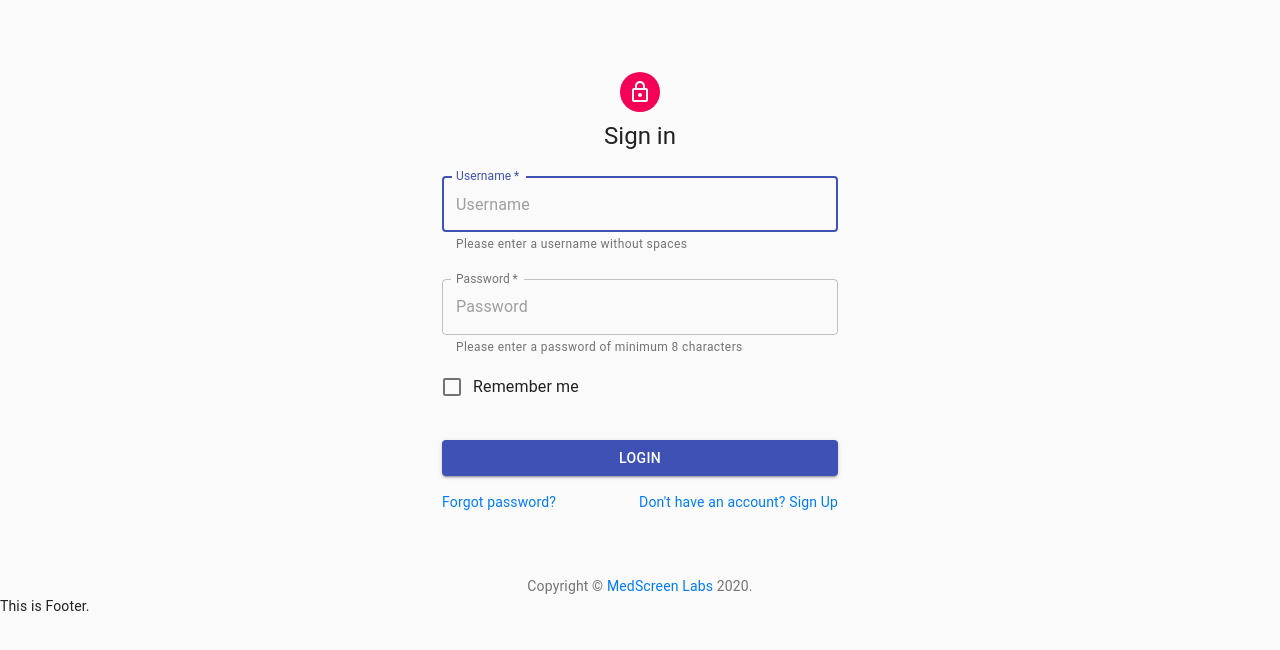
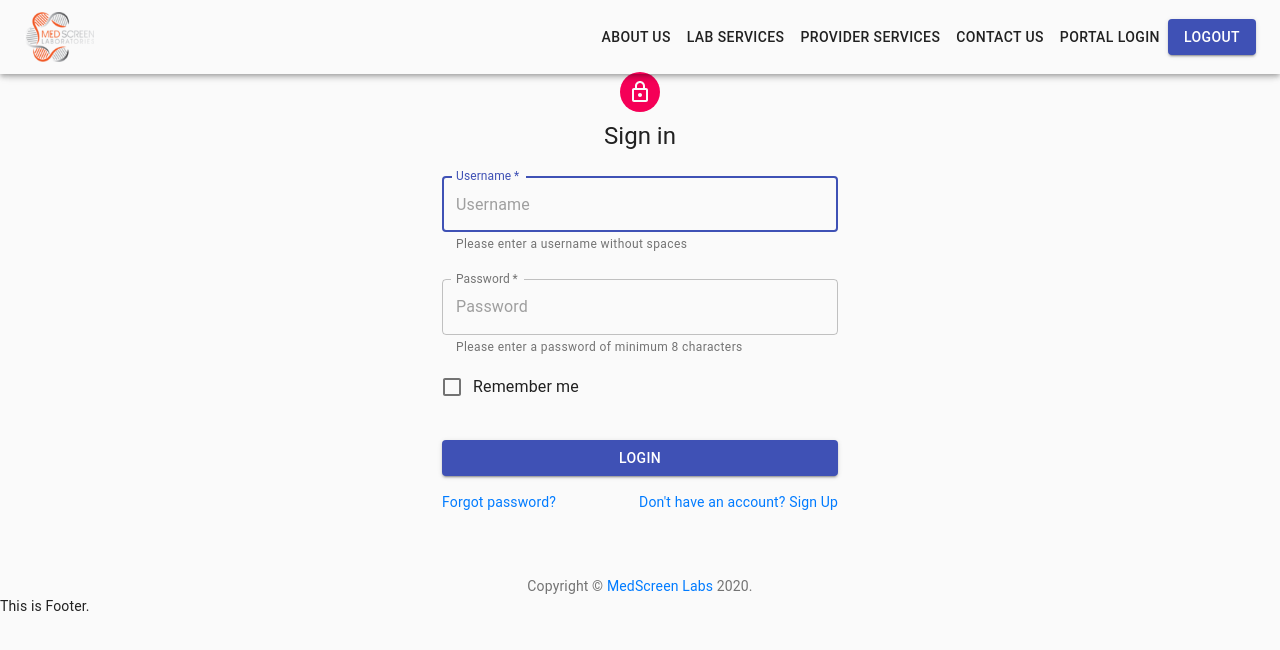
Before and after one commit to hanifsarwary/medscreen-frontend, a React (Create React App) app: page /login in a window 1280 px wide. Shown: the top 650 px of the page. Built offline with nearby package versions, Linux system fonts and the light colour scheme.

Commit message:
Navbar enhancements (#1)
* navbar enhancements

```diff
--- /dev/null
+++ b/src/components/header/components/dropdown/LabServicesDropDown.js
@@ -0,0 +1,62 @@
+import React from "react";
+
+import {Button, ButtonGroup, Popper, Grow, Paper, ClickAwayListener} from "@material-ui/core";
+
+export function LabServicesDropDown() {
+    const [open, setOpen] = React.useState(false);
+    const anchorRef = React.useRef(null);
+
+    const handleToggle = () => {
+        setOpen((prevOpen) => !prevOpen);
+    };
+
+    const handleClose = (event) => {
+        if (anchorRef.current && anchorRef.current.contains(event.target)) {
+            return;
+        }
+        setOpen(false);
+    };
+
+    function handleListKeyDown(event) {
+        if (event.key === 'Tab') {
+            event.preventDefault();
+            setOpen(false);
+        }
+    }
+
+    const prevOpen = React.useRef(open);
+    React.useEffect(() => {
+        if (prevOpen.current === true && open === false) {
+            anchorRef.current.focus();
+        }
+        prevOpen.current = open;
+    }, [open]);
+
+    return (
+        <div>
+            <Button
+                ref={anchorRef}
+                aria-controls={open ? 'menu-list-grow' : undefined}
+                aria-haspopup="true"
+                onClick={handleToggle} /*onMouseEnter={handleToggle} onMouseLeave={handleToggle}*/>
+                Lab Services
+            </Button>
+            <Popper open={open} anchorEl={anchorRef.current} role={undefined} transition disablePortal /*onMouseEnter={handleToggle} onMouseLeave={handleToggle}*/>
+                {({ TransitionProps, placement }) => (
+                    <Grow
+                        {...TransitionProps}
+                        style={{ transformOrigin: placement === 'bottom' ? 'center top' : 'center bottom' }}>
+                        <Paper>
+                            <ClickAwayListener onClickAway={handleClose}>
+                                <ButtonGroup orientation="vertical" color="black" aria-label="vertical contained primary button group" variant="text">
+                                    <Button href="/test">Test Menu</Button>
+                                    <Button href="/appointment">Book Appointment</Button>
+                                </ButtonGroup>
+                            </ClickAwayListener>
+                        </Paper>
+                    </Grow>
+                )}
+            </Popper>
+        </div>
+    );
+}
--- /dev/null
+++ b/src/components/header/components/dropdown/ProviderServicesDropDown.js
@@ -0,0 +1,64 @@
+import React from "react";
+
+import {Button, ButtonGroup, Popper, Grow, Paper, ClickAwayListener} from "@material-ui/core";
+
+import {SupplyOrderFormDialog} from "../formdialog/SupplyOrderFormDialog";
+
+export function ProviderServicesDropDown() {
+    const [open, setOpen] = React.useState(false);
+    const anchorRef = React.useRef(null);
+
+    const handleToggle = () => {
+        setOpen((prevOpen) => !prevOpen);
+    };
+
+    const handleClose = (event) => {
+        if (anchorRef.current && anchorRef.current.contains(event.target)) {
+            return;
+        }
+        setOpen(false);
+    };
+
+    function handleListKeyDown(event) {
+        if (event.key === 'Tab') {
+            event.preventDefault();
+            setOpen(false);
+        }
+    }
+
+    const prevOpen = React.useRef(open);
+    React.useEffect(() => {
+        if (prevOpen.current === true && open === false) {
+            anchorRef.current.focus();
+        }
+        prevOpen.current = open;
+    }, [open]);
+
+    return (
+        <div>
+            <Button variant="text"
+                    ref={anchorRef}
+                    aria-controls={open ? 'menu-list-grow' : undefined}
+                    aria-haspopup="true"
+                    onClick={handleToggle} /*onMouseEnter={handleToggle} onMouseLeave={handleToggle}*/>
+                Provider Services
+            </Button>
+            <Popper open={open} anchorEl={anchorRef.current} role={undefined} transition disablePortal /*onMouseEnter={handleToggle} onMouseLeave={handleToggle}*/>
+                {({ TransitionProps, placement }) => (
+                    <Grow
+                        {...TransitionProps}
+                        style={{ transformOrigin: placement === 'bottom' ? 'center top' : 'center bottom' }}>
+                        <Paper>
+                            <ClickAwayListener onClickAway={handleClose}>
+                                <ButtonGroup orientation="vertical" color="black" aria-label="vertical contained primary button group" variant="text">
+                                    <Button href="https://medscreenlabs.labnexus.net/">Lab Order And Result</Button>
+                                    <SupplyOrderFormDialog/>
+                                </ButtonGroup>
+                            </ClickAwayListener>
+                        </Paper>
+                    </Grow>
+                )}
+            </Popper>
+        </div>
+    );
+}
--- /dev/null
+++ b/src/components/header/components/formdialog/SupplyOrderFormDialog.js
@@ -0,0 +1,36 @@
+import React from 'react';
+
+import {Button, Dialog, DialogTitle, DialogContent, DialogContentText, DialogActions, TextField} from '@material-ui/core';
+
+export function SupplyOrderFormDialog() {
+    const [open, setOpen] = React.useState(false);
+
+    const handleClickOpen = () => {
+        setOpen(true);
+    };
+
+    const handleClose = () => {
+        setOpen(false);
+    };
+
+    return (
+        <div>
+            <Button fullWidth onClick={handleClickOpen}>Supply Orders</Button>
+            <Dialog open={open} onClose={handleClose} aria-labelledby="form-dialog-title">
+                <DialogTitle id="form-dialog-title">Order Supplies</DialogTitle>
+                <DialogContent>
+                    <DialogContentText> Please use the button below to send an inquiry to receive supplies </DialogContentText>
+                    <TextField margin="normal" size="small" fullWidth id="outlined-basic" label="Fist Name" variant="outlined"/>
+                    <TextField margin="normal" size="small" fullWidth id="outlined-basic" label="Last Name" variant="outlined"/>
+                    <TextField margin="normal" size="small" fullWidth id="outlined-basic" label="Email" type="email" variant="outlined"/>
+                    <TextField margin="normal" size="small" fullWidth id="outlined-basic" label="Faculty or Client Number" type="number" variant="outlined"/>
+                    <TextField margin="normal" size="small" fullWidth id="outlined-basic" label="Phone Number" variant="outlined"/>
+                    <TextField margin="normal" size="small" fullWidth multiline id="outlined-basic" label="Please List The Supplies Below" variant="outlined"/>
+                </DialogContent>
+                <DialogActions>
+                    <Button variant="outlined" onClick={handleClose} color="primary">Submit</Button>
+                </DialogActions>
+            </Dialog>
+        </div>
+    );
+}
--- a/src/components/header/index.jsx
+++ b/src/components/header/index.jsx
@@ -1,13 +1,18 @@
-import React, { Component, Fragment } from 'react';
-import { connect } from 'react-redux';
-import { withRouter } from 'react-router-dom';
+import React, {Component, Fragment} from 'react';
+import {connect} from 'react-redux';
+import {withRouter} from 'react-router-dom';
 
-import { AppBar, Button, CssBaseline, Fab, Toolbar, Typography, useScrollTrigger, Zoom } from '@material-ui/core';
-import { makeStyles } from '@material-ui/core/styles';
-import { withStyles } from '@material-ui/core/styles';
+import {AppBar, Button, CssBaseline, Fab, Toolbar, Typography, useScrollTrigger, Zoom} from '@material-ui/core';
+import {makeStyles} from '@material-ui/core/styles';
+import {withStyles} from '@material-ui/core/styles';
 import KeyboardArrowUpIcon from '@material-ui/icons/KeyboardArrowUp';
 
-import { logoutUserAction } from 'pages/login/containers';
+import {logoutUserAction} from 'pages/login/containers';
+import IconButton from '@material-ui/core/IconButton';
+import logo from 'assets/images/logo.png';
+
+import {LabServicesDropDown} from 'components/header/components/dropdown/LabServicesDropDown';
+import {ProviderServicesDropDown} from 'components/header/components/dropdown/ProviderServicesDropDown';
 
 const scrollToTopButtonStyles = makeStyles((theme) => ({
     root: {
@@ -19,7 +24,7 @@ const scrollToTopButtonStyles = makeStyles((theme) => ({
 }));
 
 const ScrollTopButton = (props) => {
-  const { children } = props;
+    const {children} = props;
     const classes = scrollToTopButtonStyles();
     const trigger = useScrollTrigger({
         disableHysteresis: true,
@@ -29,7 +34,7 @@ const ScrollTopButton = (props) => {
     const handleClick = (event) => {
         const anchor = (event.target.ownerDocument || document).querySelector('#back-to-top-anchor');
         if (anchor) {
-      anchor.scrollIntoView({ behavior: 'smooth', block: 'center' });
+            anchor.scrollIntoView({behavior: 'smooth', block: 'center'});
         }
     };
 
@@ -59,16 +64,25 @@ class Header extends Component {
     };
 
     render() {
-    const { classes } = this.props;
+        const {classes} = this.props;
 
         return (
             <Fragment className={classes.root}>
-        <CssBaseline />
+                <CssBaseline/>
                 <AppBar id="back-to-top-anchor" color="transparent">
                     <Toolbar>
-            <Typography variant="h6" className={classes.title}>
-              MedScreen Labs
-            </Typography>
+
+                        <IconButton edge="start" color="inherit" aria-label="menu" href="/">
+                            <img alt="logo" src={logo} width={70} height={50}/>
+                        </IconButton>
+                        <Typography variant="h6" className={classes.title}/>
+                        <Button href="/about-us">About Us</Button>
+                        <LabServicesDropDown/>
+                        <ProviderServicesDropDown/>
+                        <Button href="/contact-us">Contact Us</Button>
+                        <Button href="https://medscreenlabs.labnexus.net/">Portal Login</Button>
+
+                        {/*show logout btn if user logged in */}
                         <Button variant="contained" color="primary" onClick={this.handleLogout}>
                             Logout
                         </Button>
@@ -77,7 +91,7 @@ class Header extends Component {
 
                 <ScrollTopButton {...this.props}>
                     <Fab color="secondary" size="small" aria-label="scroll back to top">
-            <KeyboardArrowUpIcon />
+                        <KeyboardArrowUpIcon/>
                     </Fab>
                 </ScrollTopButton>
             </Fragment>
@@ -85,6 +99,6 @@ class Header extends Component {
     }
 }
 
-const mapDispatchToProps = { logoutUserAction };
+const mapDispatchToProps = {logoutUserAction};
 
 export default withStyles(headerStyles)(withRouter(connect(null, mapDispatchToProps)(Header)));
--- a/src/components/layouts/PublicLayout.js
+++ b/src/components/layouts/PublicLayout.js
@@ -1,10 +1,12 @@
-import React, { Fragment } from 'react';
+import React, {Fragment} from 'react';
 
 import Footer from 'components/footer';
+import Header from "../header";
 
-export const PublicLayout = ({ children }) => (
-  <Fragment>
-    {children}
-    <Footer />
-  </Fragment>
+export const PublicLayout = ({children}) => (
+    <Fragment>
+        <Header/>
+        {children}
+        <Footer/>
+    </Fragment>
 );
```
Also changed, not shown: src/assets/images/logo.png (added). Lines whose indentation alone changed are shown as unchanged.
